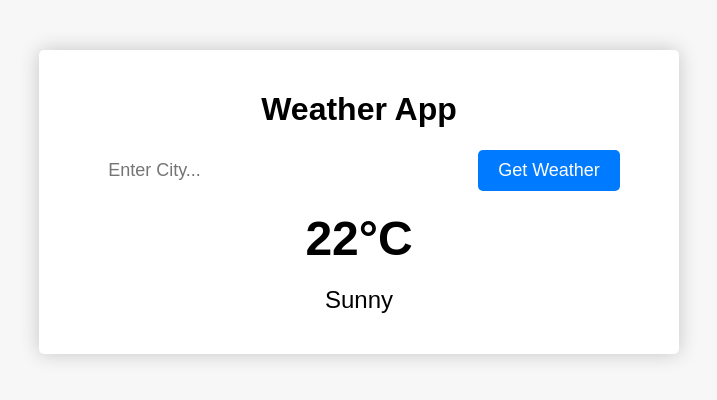
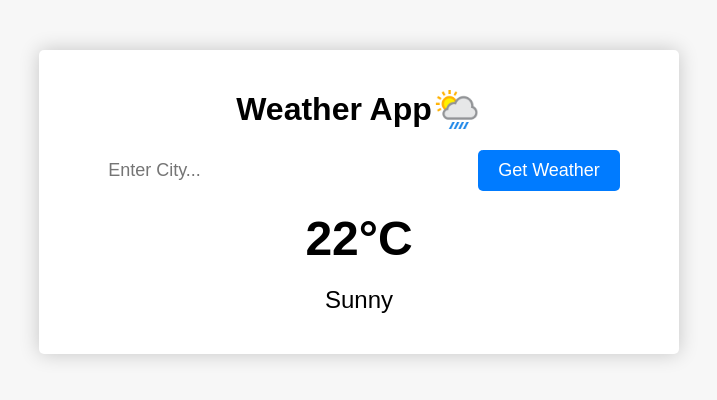
Before and after one commit to scientistdanyal/weather-app-using-html-css-javascript, a plain HTML site: page index.html in a window 1280 px wide. Shown: the whole page, without its empty margins (281-998 px from the left). Drawn offline with Linux system fonts and the light colour scheme.

Commit message:
title icon is add

```diff
--- a/index.html
+++ b/index.html
@@ -4,14 +4,17 @@
 <head>
     <meta charset="UTF-8">
     <meta name="viewport" content="width=device-width, initial-scale=1.0">
-    <!-- <link rel="icon" type="image/png" href=""> -->
+    <link rel="icon" type="image/png" href="images/weather.png">
     <link rel="stylesheet" href="style.css">
     <title>Weather App</title>
 </head>
 
 <body>
     <div class="container">
+        <div class="header-img">
         <h1>Weather App</h1>
+        <img src="images/weather.png" alt="">
+        </div>
         <form>
             <input type="text" id="city-input" placeholder="Enter City...">
             <input type="submit" class="submit" value="Get Weather">
--- a/style.css
+++ b/style.css
@@ -12,6 +12,17 @@ body {
     max-width:600px;
     border-radius: 5px;
     padding: 20px;
+}
+
+.header-img {
+    width: 100%;
+    display: flex;
+    justify-content: center;
+}
+.header-img img {
+    width: 50px;
+    height: 50px;
+    margin-top: 13px;
 }
 
 form {
```
Also changed, not shown: images/weather.png (added).
